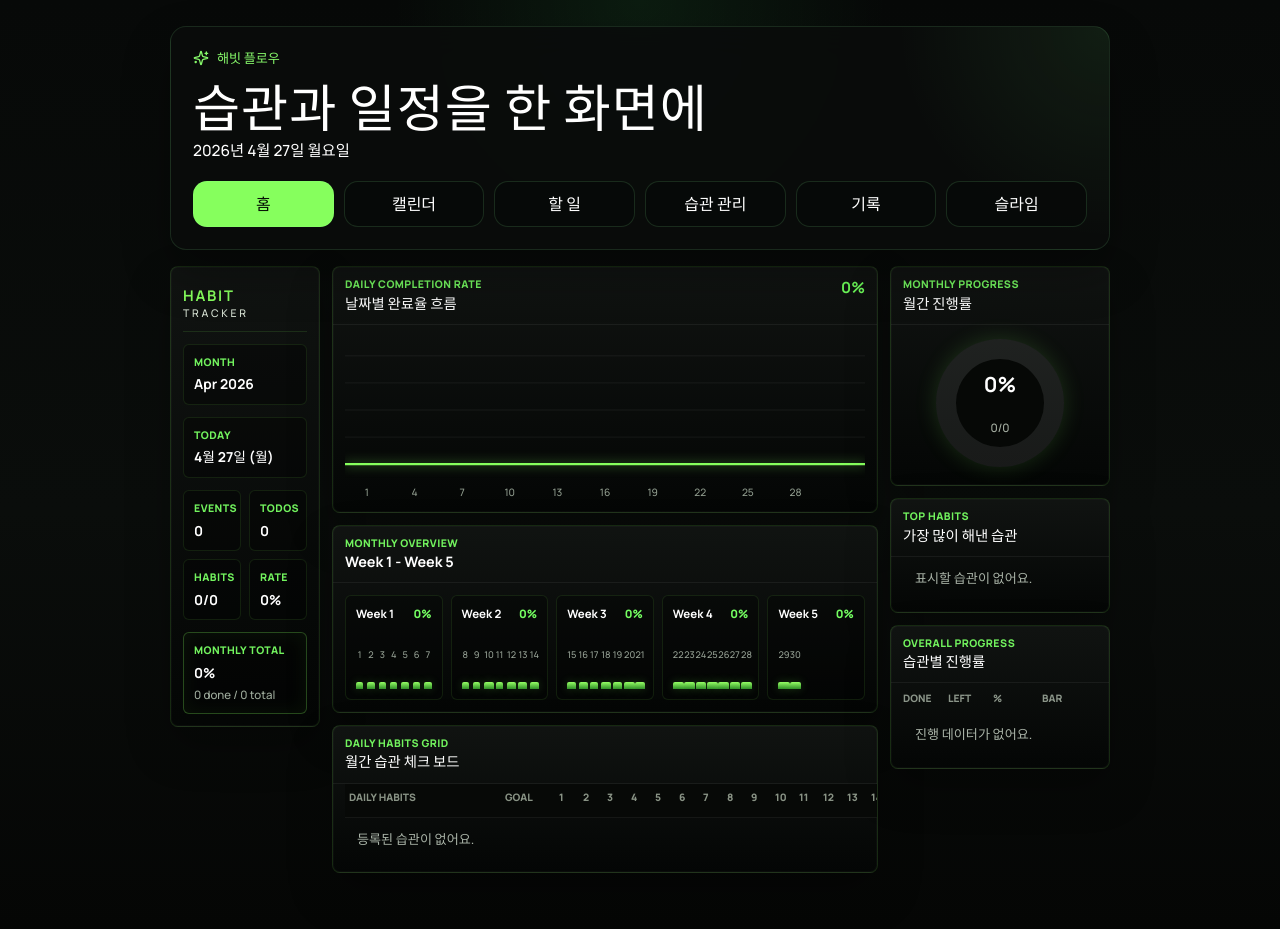
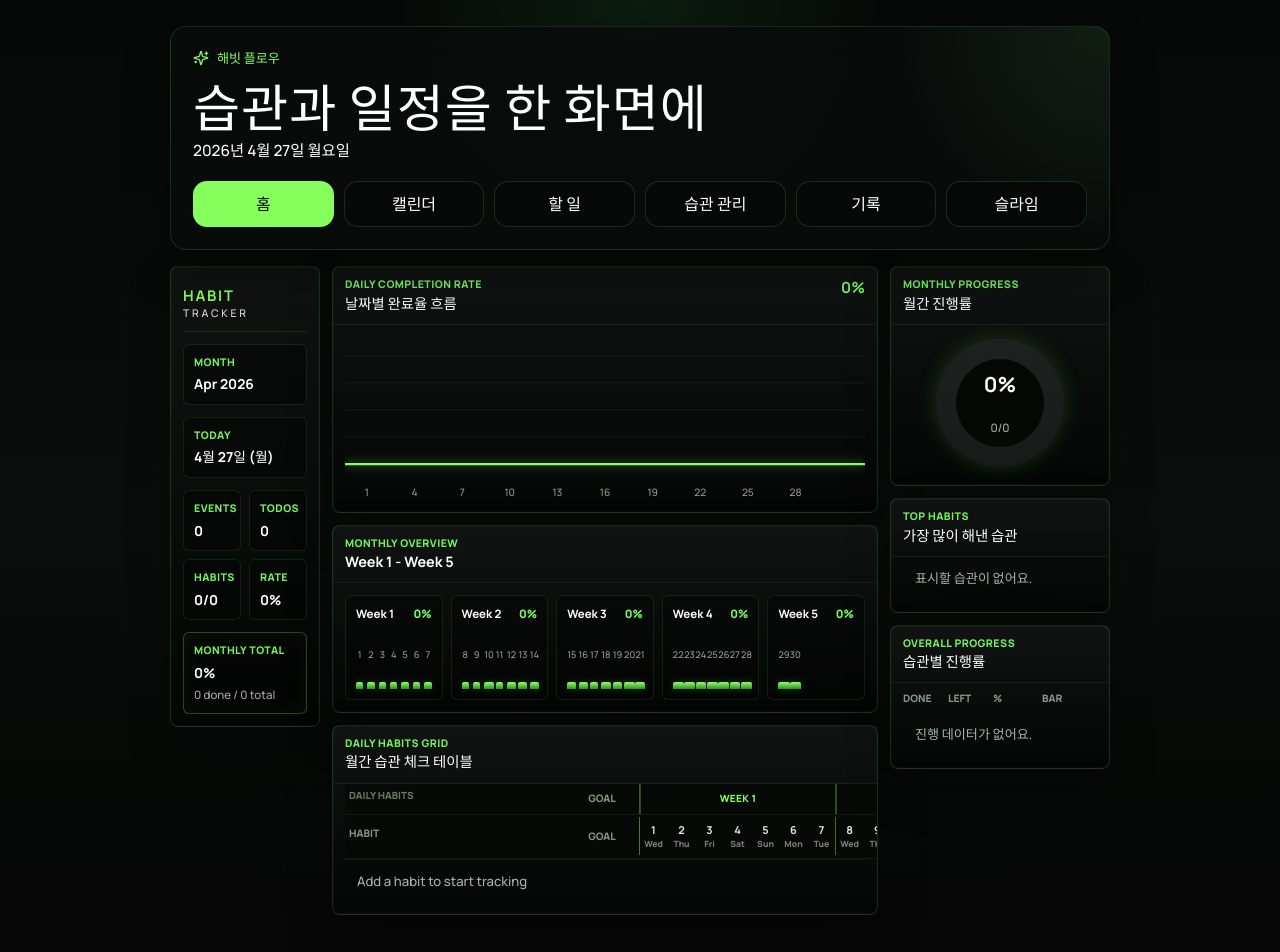
Before and after one commit to ansldk614-rgb/habit-flow, a React (Vite) app: page / in a window 1280 px wide. Shown: the top 952 px of the page. Before the commit the page ends 929 px from the top, so only its background shows below. Built offline with nearby package versions, Linux system fonts and the light colour scheme.

Commit message:
Add daily habits grid

```diff
--- a/src/App.jsx
+++ b/src/App.jsx
@@ -237,6 +237,13 @@ function App() {
     })
   }
 
+  function toggleDashboardHabitDate(habit, dateKey) {
+    const currentLog = getHabitLog(completions, dateKey, habit)
+    const nextProgress = safeNumber(currentLog.progressPercent) >= 100 ? 0 : 100
+    updateHabitLog(habit, dateKey, { progressPercent: nextProgress })
+    setSelectedDateKey(dateKey)
+  }
+
   function deleteHabit(habitId) {
     setState((current) => {
       const nextCompletions = Object.fromEntries(
@@ -347,7 +354,7 @@ function App() {
       </section>
 
       {activeTab === 'home' && (
-        <HomePage habits={habits} completions={completions} todayKey={todayKey} todayRate={todayRate} todayHabits={todayHabits} today={today} todayEvents={todayEvents} todayTodos={todayTodos} rpgProfile={rpgProfile} />
+        <HomePage habits={habits} completions={completions} todayKey={todayKey} todayRate={todayRate} todayHabits={todayHabits} today={today} todayEvents={todayEvents} todayTodos={todayTodos} rpgProfile={rpgProfile} selectedDateKey={selectedDateKey} onSelectDate={setSelectedDateKey} onToggleHabitDate={toggleDashboardHabitDate} />
       )}
 
       {activeTab === 'calendar' && (
--- a/src/components/dashboard/DailyHabitsGrid.jsx
+++ b/src/components/dashboard/DailyHabitsGrid.jsx
@@ -1,43 +1,134 @@
-import { getMonthDates } from '../../utils/dashboardStats'
-import { formatCount, getHabitDisplayName, getHabitEmoji, getHabitLog, getHabitMetrics, isHabitScheduledForDate, safePercent } from '../../utils/habitUtils'
+import { getMonthDates, getMonthWeeks } from '../../utils/dashboardStats'
+import {
+  formatCount,
+  getHabitDisplayName,
+  getHabitEmoji,
+  getHabitGoalLabel,
+  getHabitLog,
+  getHabitMetrics,
+  isHabitScheduledForDate,
+  safePercent,
+} from '../../utils/habitUtils'
 
-export default function DailyHabitsGrid({ habits, completions, year, month }) {
+const weekdayFormatter = new Intl.DateTimeFormat('en-US', { weekday: 'short' })
+
+function parseDateKey(dateKey) {
+  const [year, month, day] = dateKey.split('-').map(Number)
+  return new Date(year, month - 1, day)
+}
+
+function getDateMeta(dateKey, todayKey, selectedDateKey, weekStartDates) {
+  return {
+    dateKey,
+    day: Number(dateKey.slice(-2)),
+    weekday: weekdayFormatter.format(parseDateKey(dateKey)).slice(0, 3),
+    isToday: dateKey === todayKey,
+    isSelected: dateKey === selectedDateKey,
+    isWeekStart: weekStartDates.has(dateKey),
+  }
+}
+
+function getMonthlyGoal(habit, dates) {
+  return formatCount(
+    habit.monthlyGoal,
+    dates.filter((dateKey) => isHabitScheduledForDate(habit, dateKey)).length,
+  )
+}
+
+export default function DailyHabitsGrid({
+  habits = [],
+  completions = {},
+  year,
+  month,
+  todayKey,
+  selectedDateKey,
+  onSelectDate,
+  onToggleHabitDate,
+  onEditHabit,
+}) {
   const dates = getMonthDates(year, month)
+  const weeks = getMonthWeeks(year, month)
+  const weekStartDates = new Set(weeks.map((week) => week.dates[0]).filter(Boolean))
+  const dateColumns = dates.map((dateKey) => getDateMeta(dateKey, todayKey, selectedDateKey, weekStartDates))
+  const gridTemplateColumns = `220px 74px repeat(${dates.length}, 28px)`
 
   return (
     <section className="dash-panel dash-panel--habits-grid">
       <div className="dash-panel__head">
         <div>
           <span className="dash-label">Daily Habits Grid</span>
-          <strong>월간 습관 체크 보드</strong>
+          <strong>월간 습관 체크 테이블</strong>
         </div>
       </div>
 
       <div className="daily-habits-scroll">
-        <div className="daily-habits-table daily-habits-table--head">
-          <span>Daily Habits</span>
-          <span>Goal</span>
-          {dates.map((dateKey) => <span key={dateKey}>{Number(dateKey.slice(-2))}</span>)}
+        <div className="daily-habits-table daily-habits-table--week" style={{ gridTemplateColumns }}>
+          <span className="daily-habits-sticky daily-habits-sticky--week">Daily Habits</span>
+          <span className="daily-habits-goal daily-habits-goal--head">Goal</span>
+          {weeks.map((week) => (
+            <span key={week.label} className="daily-week-label" style={{ gridColumn: `span ${week.dates.length}` }}>
+              {week.label}
+            </span>
+          ))}
+        </div>
+
+        <div className="daily-habits-table daily-habits-table--head" style={{ gridTemplateColumns }}>
+          <span className="daily-habits-sticky">Habit</span>
+          <span className="daily-habits-goal daily-habits-goal--head">Goal</span>
+          {dateColumns.map((date) => (
+            <button
+              key={date.dateKey}
+              type="button"
+              className={[
+                'daily-date-head',
+                date.isToday ? 'daily-date-head--today' : '',
+                date.isSelected ? 'daily-date-head--selected' : '',
+                date.isWeekStart ? 'daily-date-head--week-start' : '',
+              ].filter(Boolean).join(' ')}
+              onClick={() => onSelectDate?.(date.dateKey)}
+            >
+              <strong>{date.day}</strong>
+              <span>{date.weekday}</span>
+            </button>
+          ))}
         </div>
 
         {habits.length === 0 ? (
-          <div className="dashboard-empty">등록된 습관이 없어요.</div>
+          <div className="dashboard-empty dashboard-empty--wide">Add a habit to start tracking</div>
         ) : habits.map((habit) => (
-          <div key={habit.id} className="daily-habits-table">
-            <strong><span aria-hidden="true">{getHabitEmoji(habit)}</span>{getHabitDisplayName(habit)}</strong>
-            <b>{formatCount(habit.monthlyGoal, dates.filter((dateKey) => isHabitScheduledForDate(habit, dateKey)).length)}</b>
+          <div key={habit.id} className="daily-habits-table daily-habits-table--row" style={{ gridTemplateColumns }}>
+            <button type="button" className="daily-habit-name daily-habits-sticky" onClick={() => onEditHabit?.(habit)}>
+              <span className="daily-habit-name__emoji" aria-hidden="true">{getHabitEmoji(habit)}</span>
+              <span className="daily-habit-name__text">{getHabitDisplayName(habit)}</span>
+            </button>
+            <button type="button" className="daily-habits-goal" title={getHabitGoalLabel(habit)} onClick={() => onEditHabit?.(habit)}>
+              {getMonthlyGoal(habit, dates)}
+            </button>
             {dates.map((dateKey) => {
               const scheduled = isHabitScheduledForDate(habit, dateKey)
               const progress = scheduled ? getHabitMetrics(habit, getHabitLog(completions, dateKey, habit)).progressPercent : 0
+              const percent = safePercent(progress)
+              const meta = getDateMeta(dateKey, todayKey, selectedDateKey, weekStartDates)
+
               return (
-                <span
+                <button
                   key={dateKey}
-                  className={`habit-grid-cell ${scheduled ? 'habit-grid-cell--scheduled' : ''} ${safePercent(progress) >= 100 ? 'habit-grid-cell--done' : ''}`}
-                  style={scheduled ? { '--cell-alpha': String(0.08 + safePercent(progress) / 120) } : undefined}
-                  title={`${dateKey} ${safePercent(progress)}%`}
+                  type="button"
+                  className={[
+                    'habit-grid-cell',
+                    scheduled ? 'habit-grid-cell--scheduled' : '',
+                    percent >= 100 ? 'habit-grid-cell--done' : '',
+                    meta.isToday ? 'habit-grid-cell--today' : '',
+                    meta.isSelected ? 'habit-grid-cell--selected' : '',
+                    meta.isWeekStart ? 'habit-grid-cell--week-start' : '',
+                  ].filter(Boolean).join(' ')}
+                  style={scheduled ? { '--cell-alpha': String(0.08 + percent / 120) } : undefined}
+                  title={`${getHabitDisplayName(habit)} / ${dateKey} / ${percent}%`}
+                  disabled={!scheduled}
+                  onClick={() => onToggleHabitDate?.(habit, dateKey)}
                 >
-                  {scheduled && safePercent(progress) >= 100 ? '✓' : ''}
-                </span>
+                  {scheduled && percent >= 100 ? '✓' : ''}
+                </button>
               )
             })}
           </div>
--- a/src/pages/HomePage.jsx
+++ b/src/pages/HomePage.jsx
@@ -22,6 +22,10 @@ export default function HomePage({
   today = new Date(),
   todayEvents = [],
   todayTodos = [],
+  selectedDateKey,
+  onSelectDate,
+  onToggleHabitDate,
+  onEditHabit,
 }) {
   const year = today.getFullYear()
   const month = today.getMonth()
@@ -56,7 +60,17 @@ export default function HomePage({
         <>
           <DailyCompletionChart chartData={chartData} />
           <MonthlyOverviewGrid weeks={monthWeeks} habits={habits} completions={completions} />
-          <DailyHabitsGrid habits={habits} completions={completions} year={year} month={month} />
+          <DailyHabitsGrid
+            habits={habits}
+            completions={completions}
+            year={year}
+            month={month}
+            todayKey={todayKey}
+            selectedDateKey={selectedDateKey}
+            onSelectDate={onSelectDate}
+            onToggleHabitDate={onToggleHabitDate}
+            onEditHabit={onEditHabit}
+          />
         </>
       )}
       rightPanel={<RightStatsPanel monthlyProgress={monthlyProgress} topHabits={topHabits} overallRows={overallRows} />}
--- a/src/styles.css
+++ b/src/styles.css
@@ -2669,17 +2669,25 @@ textarea {
 
 .daily-habits-table {
   display: grid;
-  grid-template-columns: 156px 54px repeat(31, 24px);
-  align-items: center;
-  min-width: 954px;
+  align-items: center;
+  min-width: max-content;
   border-bottom: 1px solid rgba(255, 255, 255, 0.055);
+}
+
+.daily-habits-table--week {
+  min-height: 28px;
+  color: #6d766b;
+  background: #070907;
+  font-size: 0.62rem;
+  font-weight: 900;
+  text-transform: uppercase;
 }
 
 .daily-habits-table--head {
   position: sticky;
   top: 0;
-  z-index: 1;
-  min-height: 34px;
+  z-index: 3;
+  min-height: 44px;
   color: #899385;
   background: #070907;
   font-size: 0.64rem;
@@ -2687,35 +2695,142 @@ textarea {
   text-transform: uppercase;
 }
 
-.daily-habits-table strong {
+.daily-habits-table--row {
+  min-height: 34px;
+}
+
+.daily-habits-sticky {
+  position: sticky;
+  left: 0;
+  z-index: 2;
+  background: #070907;
+  box-shadow: 1px 0 0 rgba(134, 255, 93, 0.12);
+}
+
+.daily-habits-sticky--week {
+  grid-column: span 1;
+}
+
+.daily-habits-goal,
+.daily-habits-goal-head {
+  display: grid;
+  place-items: center;
+  position: sticky;
+  left: 220px;
+  z-index: 2;
+  min-height: 30px;
+  border: 0;
+  border-radius: 0;
+  background: #070907;
+  color: #75ff62;
+  font-size: 0.78rem;
+  font-weight: 900;
+  box-shadow: 1px 0 0 rgba(134, 255, 93, 0.1);
+}
+
+.daily-habits-goal:hover {
+  color: #ffffff;
+}
+
+.daily-habits-goal--head {
+  color: #899385;
+  font-size: 0.64rem;
+  text-transform: uppercase;
+}
+
+.daily-week-label {
+  display: grid;
+  place-items: center;
+  min-height: 28px;
+  border-left: 2px solid rgba(134, 255, 93, 0.28);
+  color: #86ff5d;
+  letter-spacing: 0.04em;
+}
+
+.daily-habit-name {
   display: inline-flex;
   align-items: center;
   gap: 7px;
   min-width: 0;
+  width: 100%;
+  min-height: 34px;
+  border: 0;
+  border-radius: 0;
+  padding: 5px 8px 5px 4px;
   overflow: hidden;
+  text-align: left;
   color: #ffffff;
   font-size: 0.8rem;
+  background: #070907;
   white-space: nowrap;
   text-overflow: ellipsis;
 }
 
-.daily-habits-table b {
-  color: #75ff62;
-  font-size: 0.78rem;
+.daily-habit-name:hover {
+  color: #86ff5d;
+}
+
+.daily-habit-name__emoji {
+  flex: 0 0 auto;
+}
+
+.daily-habit-name__text {
+  min-width: 0;
+  overflow: hidden;
+  text-overflow: ellipsis;
 }
 
 .daily-habits-table > span,
-.daily-habits-table > strong,
+.daily-habits-table > button,
 .daily-habits-table > b {
   min-height: 30px;
   padding: 5px 4px;
 }
 
+.daily-date-head {
+  display: grid;
+  place-items: center;
+  gap: 1px;
+  min-width: 28px;
+  min-height: 44px;
+  border: 0;
+  border-left: 1px solid transparent;
+  border-radius: 0;
+  background: transparent;
+  color: #dce7d9;
+  padding: 3px 0;
+}
+
+.daily-date-head strong {
+  color: inherit;
+  font-size: 0.68rem;
+}
+
+.daily-date-head span {
+  color: #778173;
+  font-size: 0.54rem;
+}
+
+.daily-date-head--today {
+  outline: 1px solid rgba(134, 255, 93, 0.58);
+  outline-offset: -2px;
+  color: #86ff5d;
+}
+
+.daily-date-head--selected {
+  background: rgba(134, 255, 93, 0.16);
+}
+
+.daily-date-head--week-start,
+.habit-grid-cell--week-start {
+  border-left-color: rgba(134, 255, 93, 0.42);
+}
+
 .habit-grid-cell {
   display: grid;
   place-items: center;
-  width: 18px;
-  height: 18px;
+  width: 22px;
+  height: 22px;
   justify-self: center;
   border: 1px solid rgba(134, 255, 93, 0.05);
   border-radius: 2px;
@@ -2723,6 +2838,20 @@ textarea {
   color: #061005;
   font-size: 0.64rem;
   font-weight: 900;
+  min-height: 22px;
+  padding: 0;
+  transition: background 140ms ease, border-color 140ms ease, box-shadow 140ms ease, transform 140ms ease;
+}
+
+.habit-grid-cell:not(:disabled):hover {
+  border-color: rgba(134, 255, 93, 0.54);
+  background: rgba(134, 255, 93, 0.2);
+  transform: translateY(-1px);
+}
+
+.habit-grid-cell:disabled {
+  cursor: default;
+  opacity: 0.52;
 }
 
 .habit-grid-cell--scheduled {
@@ -2733,6 +2862,19 @@ textarea {
 .habit-grid-cell--done {
   background: #86ff5d;
   box-shadow: 0 0 9px rgba(134, 255, 93, 0.34);
+}
+
+.habit-grid-cell--today {
+  outline: 1px solid rgba(255, 255, 255, 0.8);
+  outline-offset: 1px;
+}
+
+.habit-grid-cell--selected {
+  background: rgba(255, 255, 255, 0.16);
+}
+
+.habit-grid-cell--selected.habit-grid-cell--done {
+  box-shadow: 0 0 0 2px rgba(255, 255, 255, 0.24), 0 0 12px rgba(134, 255, 93, 0.44);
 }
 
 .monthly-donut-wrap {
@@ -2848,6 +2990,11 @@ textarea {
   font-size: 0.82rem;
 }
 
+.dashboard-empty--wide {
+  min-width: 100%;
+  border-top: 1px solid rgba(255, 255, 255, 0.055);
+}
+
 @media (max-width: 1120px) {
   .monthly-dashboard {
     grid-template-columns: minmax(0, 1fr);
@@ -2879,7 +3026,16 @@ textarea {
   }
 
   .daily-habits-table {
-    grid-template-columns: 138px 48px repeat(31, 22px);
-    min-width: 868px;
-  }
-}
+    min-width: max-content;
+  }
+
+  .daily-habit-name {
+    font-size: 0.74rem;
+  }
+
+  .habit-grid-cell {
+    width: 20px;
+    height: 20px;
+    min-height: 20px;
+  }
+}
```
